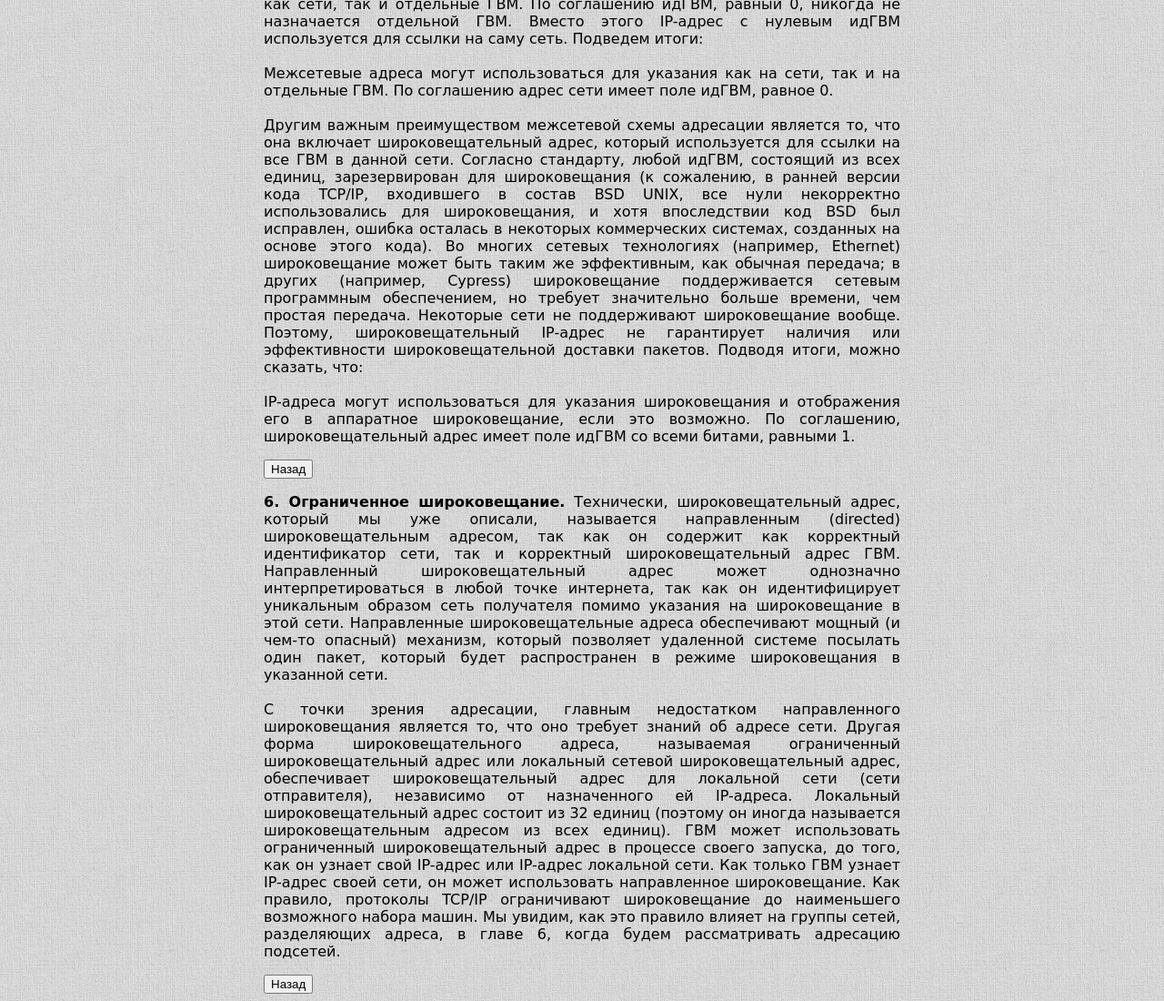
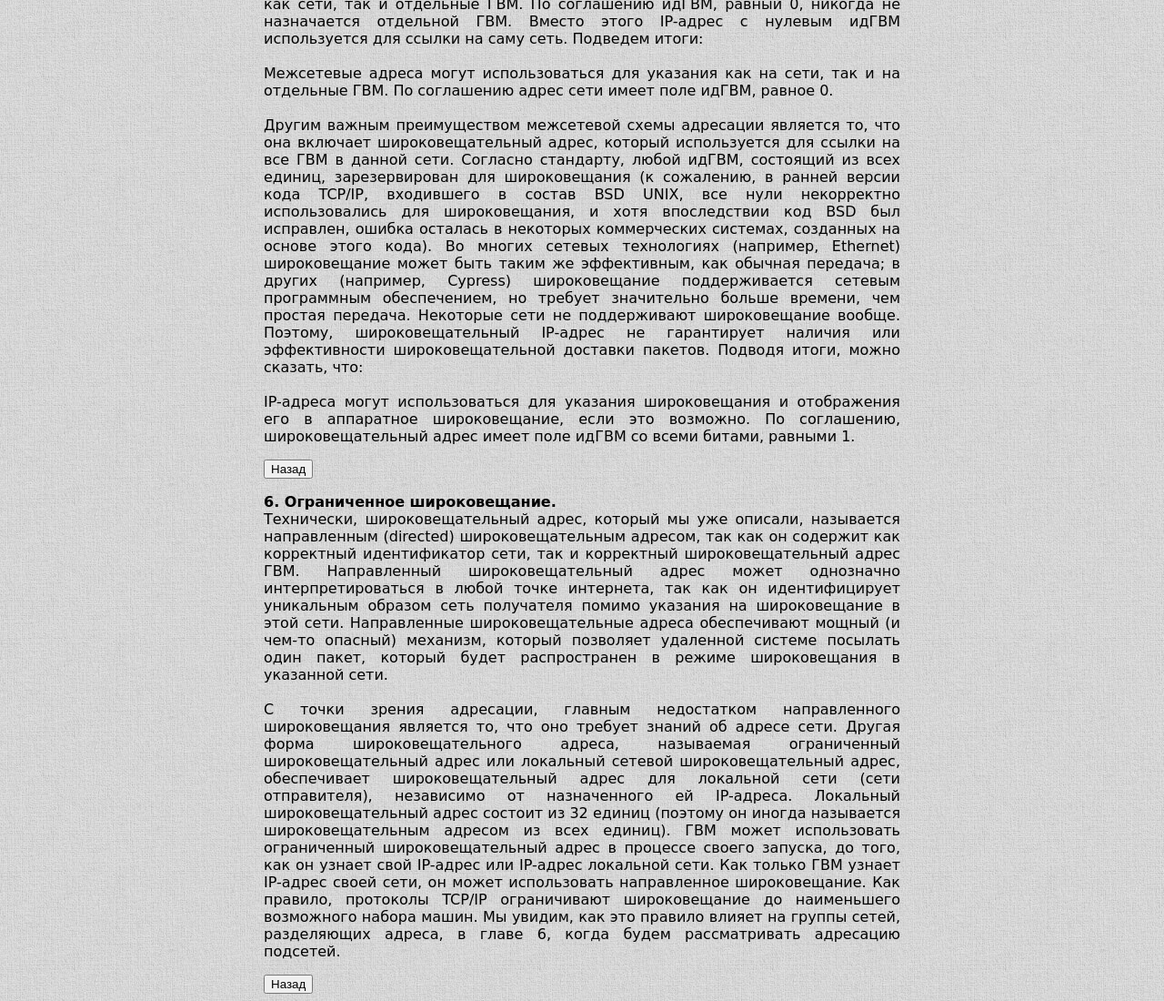
Before and after one commit to igorokopylov/2, a plain HTML site: page 3s.html in a window 1280 px wide. Shown: the part 2027-3127 px from the top of the page at 91% size. Drawn offline with Linux system fonts and the light colour scheme.

Commit message:
Update 3s.html

```diff
--- a/3s.html
+++ b/3s.html
@@ -145,7 +145,7 @@
     </a>
 
     <p id="t6">
-        <strong>6. Ограниченное широковещание.</strong>
+        <strong>6. Ограниченное широковещание.</strong><br />
         Технически, широковещательный адрес, который мы уже описали, называется направленным (directed)
         широковещательным адресом, так как он содержит как корректный идентификатор сети, так и корректный
         широковещательный адрес ГВМ. Направленный широковещательный адрес может однозначно интерпретироваться в любой
```
